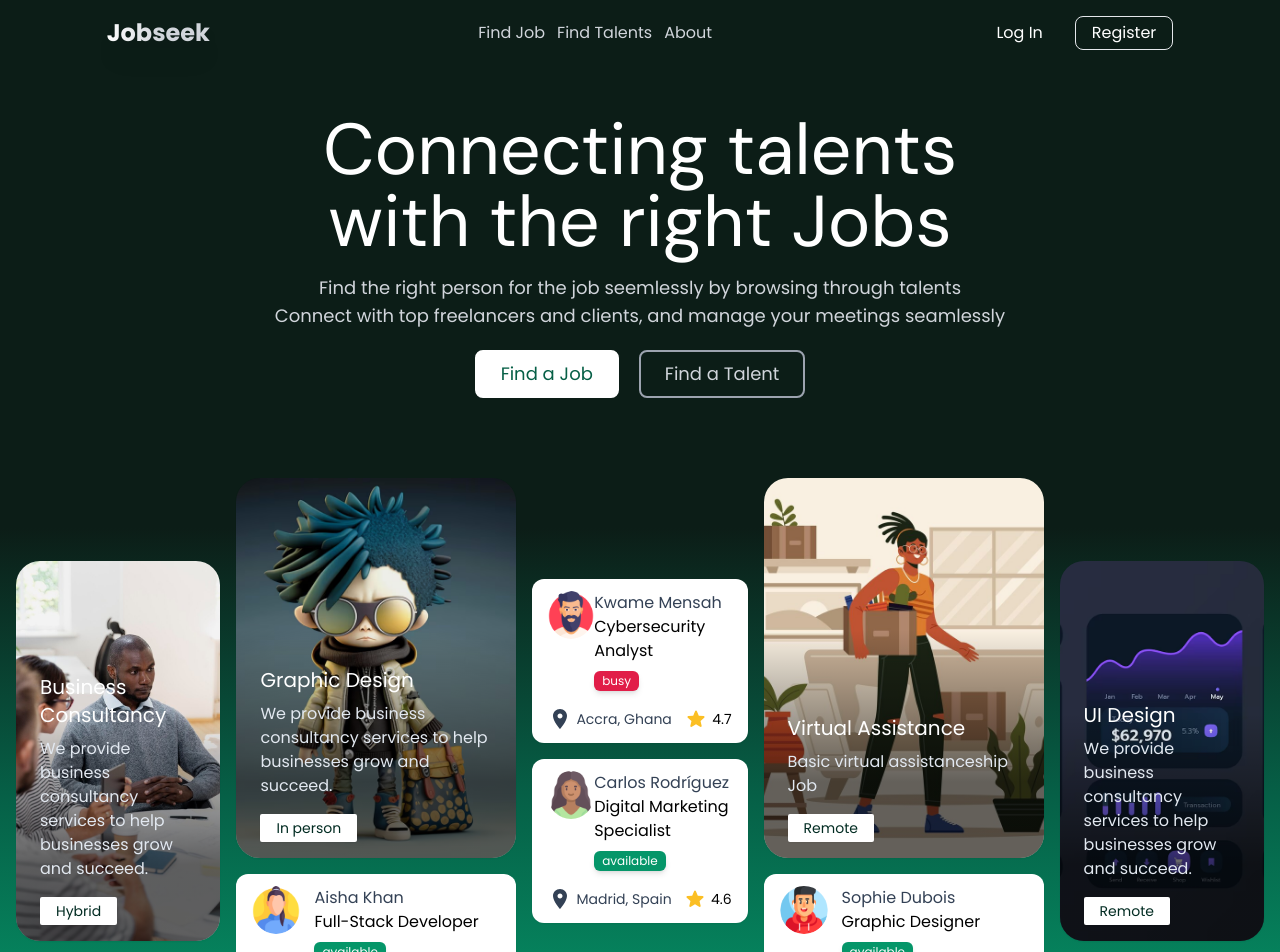
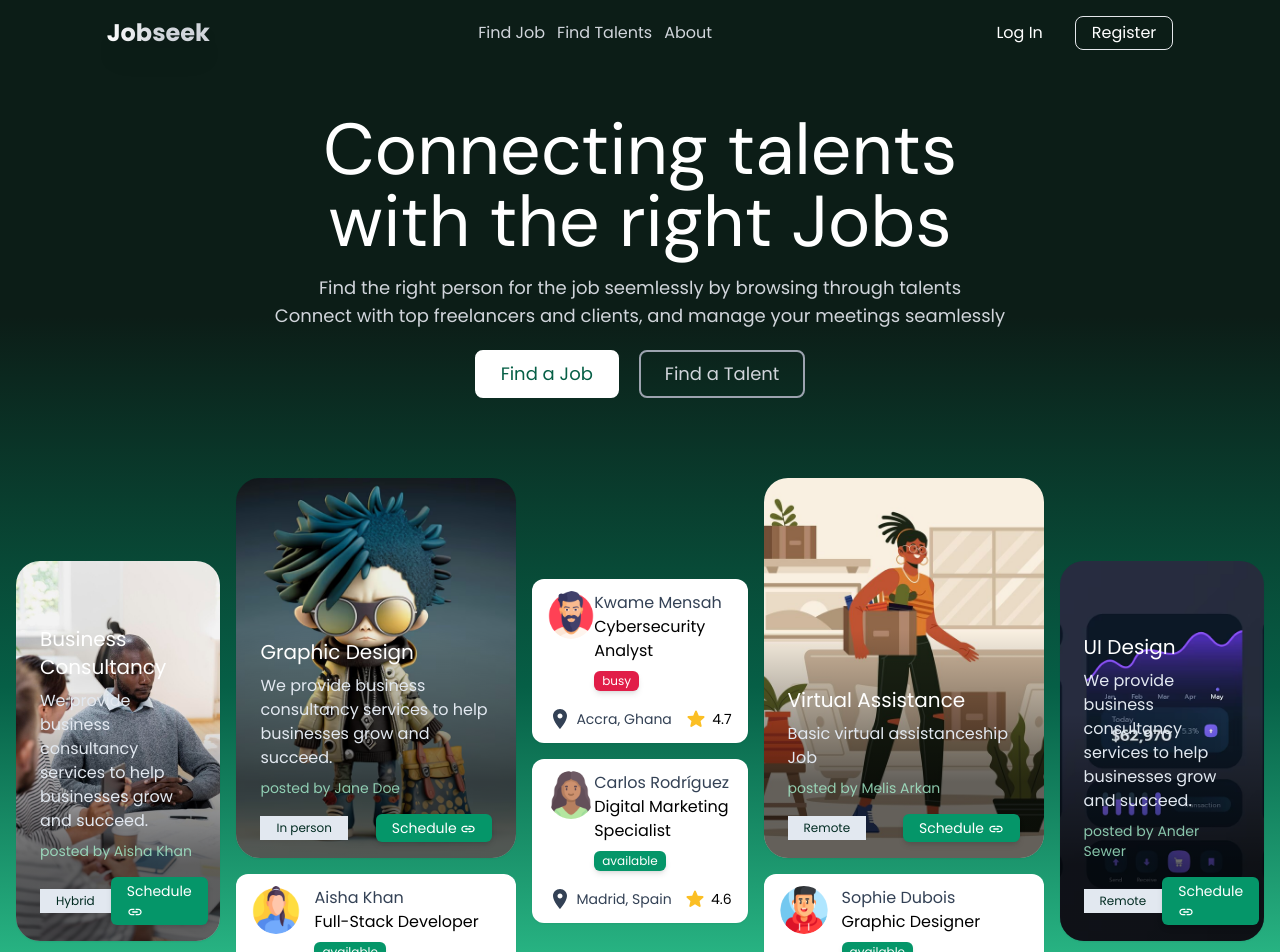
Before and after one commit to oseiclement10/job-seek-frontend, a React (Create React App) app: page / in a window 1280 px wide. Shown: the top 952 px of the page. Built offline with nearby package versions, Linux system fonts and the light colour scheme.

Commit message:
progress before push

```diff
--- a/package.json
+++ b/package.json
@@ -7,9 +7,12 @@
     "@emotion/styled": "^11.14.0",
     "@mui/icons-material": "^6.4.3",
     "@mui/material": "^6.4.3",
+    "@mui/x-date-pickers": "^7.25.0",
+    "@mui/x-date-pickers-pro": "^7.25.0",
     "autoprefixer": "^10.4.20",
     "clsx": "^2.1.1",
     "cra-template": "1.2.0",
+    "dayjs": "^1.11.13",
     "framer-motion": "^12.3.1",
     "postcss": "^8.5.1",
     "react": "^19.0.0",
--- a/src/App.js
+++ b/src/App.js
@@ -1,16 +1,32 @@
 import "./App.css";
 import { BrowserRouter as Router, Routes, Route } from "react-router-dom";
 import Homepage from "./pages/homepage";
+import ScheduleJobPage from "./pages/Schedule/ScheduleJobMeeting";
+import ScheduleTalent from "./pages/Schedule/ScheduleTalent";
+import { LocalizationProvider } from "@mui/x-date-pickers";
+import { AdapterDayjs } from "@mui/x-date-pickers/AdapterDayjs";
+import { paths } from "./routes/routes";
+import { createTheme, ThemeProvider } from "@mui/material";
+
+const theme = createTheme({
+  typography: {
+    fontFamily: ["DM Sans", "sans-serif"].join(","),
+  },
+});
 
 function App() {
   return (
-    <Router>
-      <Routes>
-        <Route path="/" element={<Homepage />} />
-        <Route path="/about" element={<h1>About</h1>} />
-        <Route path="/contact" element={<h1>Contact</h1>} />
-      </Routes>
-    </Router>
+    <ThemeProvider theme={theme}>
+      <LocalizationProvider dateAdapter={AdapterDayjs}>
+        <Router>
+          <Routes>
+            <Route path="/" element={<Homepage />} />
+            <Route path={paths.scheduleTalent} element={<ScheduleTalent />} />
+            <Route path={paths.scheduleJob} element={<ScheduleJobPage />} />
+          </Routes>
+        </Router>
+      </LocalizationProvider>
+    </ThemeProvider>
   );
 }
 
--- /dev/null
+++ b/src/pages/Schedule/ScheduleJobMeeting.jsx
@@ -0,0 +1,77 @@
+import React from 'react'
+import Header from '@/components/Header'
+import { CalendarMonth, Forward } from "@mui/icons-material"
+
+import { mockJobs } from '../homepage/data';
+import { useParams } from 'react-router-dom';
+import { DateCalendar } from '@mui/x-date-pickers/DateCalendar'
+import { TimeField } from '@mui/x-date-pickers/TimeField'
+import { Button } from '@mui/material';
+
+
+const ScheduleJobMeeting = () => {
+
+    const { jobId } = useParams();
+    const job = mockJobs.find(elem => elem.id == jobId);
+
+    return (
+        <>
+            <div className="bg-darkGreen">
+                <Header />
+            </div>
+            <section className='min-h-dvh font-poppins '>
+                <div className="h-full p-10 bg-white ">
+                    <div className="w-5/6 mx-auto ">
+                        <h2 className='mb-6 text-4xl font-semibold text-center text-slate-800 font-poppins'>Schedule a Meeting <CalendarMonth className='ml-1' sx={{ fontSize: 36 }} /></h2>
+                        <div className="grid grid-cols-4 gap-6">
+                            <div className="border-r">
+                                <h2 className='mb-3 text-lg font-semibold text-slate-800'>Job Details</h2>
+                                <div className="space-y-4">
+                                    <DetailTile label="" value={<img src={job?.image} alt='job' className='max-h-[200px] rounded-md' />} />
+                                    <DetailTile label="Job Title" value={job?.name} />
+                                    <DetailTile label="Description" value={job?.name} />
+                                    <DetailTile label="Delivery Mode" value={job?.mode} />
+                                    <DetailTile label="Client" value={job?.clientName} />
+
+                                </div>
+                            </div>
+                            <div className="grid grid-cols-2 col-span-3 ">
+                                <DateCalendar />
+                                <div className="mt-2">
+                                    <TimeField />
+                                    <div className="mt-4">
+                                        <Button variant='danger'>Cancel</Button>
+                                        <Button endIcon={<Forward />} className='text-white bg-emerald-800'>Schedule</Button>
+                                    </div>
+                                </div>
+                            </div>
+                        </div>
+                    </div>
+
+                </div>
+
+
+            </section>
+        </>
+    )
+}
+
+const DatetimeSelector = () => {
+    return (
+        <div className="border">
+            <DateCalendar />
+            <TimeField />
+        </div>
+    )
+}
+
+const DetailTile = ({ label, value }) => {
+    return (
+        <div className="">
+            <h2 className='text-sm text-slate-800'>{label}</h2>
+            <div className='font-medium'>{value}</div>
+        </div>
+    )
+}
+
+export default ScheduleJobMeeting
--- /dev/null
+++ b/src/pages/Schedule/ScheduleTalent.jsx
@@ -0,0 +1,14 @@
+import React from 'react'
+import Header from '@/components/Header'
+
+const ScheduleTalent = () => {
+    return (
+        <>
+            <div className="bg-darkGreen">
+                <Header />
+            </div>
+        </>
+    )
+}
+
+export default ScheduleTalent
--- a/src/pages/homepage/Hero.jsx
+++ b/src/pages/homepage/Hero.jsx
@@ -6,7 +6,7 @@ import TalentCard from "./components/TalentCard"
 
 const Hero = () => {
     return (
-        <section className="min-h-dvh bg-gradient-to-b from-50% from-[#0C1D17] via-emerald-800 to-emerald-600">
+        <section className="min-h-dvh bg-gradient-to-b from-30% from-[#0C1D17] via-emerald-800 to-emerald-400">
             <Header />
             <section>
                 <div className="flex flex-col items-center justify-center mt-12 mb-20 text-lg text-center text-gray-300 font-poppins">
--- a/src/pages/homepage/components/JobCard.jsx
+++ b/src/pages/homepage/components/JobCard.jsx
@@ -1,6 +1,8 @@
 import React from 'react'
 import clsx from 'clsx'
-import { LocationOn } from '@mui/icons-material'
+import { LocationOn, Link as LinkIcon } from '@mui/icons-material'
+import { Link  } from 'react-router-dom'
+import { paths } from '@/routes/routes'
 
 const JobCard = ({ job, type }) => {
     const cardStyling = clsx(
@@ -20,9 +22,18 @@ const JobCard = ({ job, type }) => {
                         {job?.name}
                     </h2>
                     <p className='text-slate-200'> {job?.description} </p>
-                    <p className="px-4 py-1 mt-4 text-sm bg-white rounded-sm shadow-sm text-emerald-950 w-fit font-poppins">
-                        {job?.mode}
+
+                    <p className='mt-2 text-sm text-emerald-200/80 '>
+                        posted by {job?.clientName}
                     </p>
+
+                    <div className="flex items-center justify-between mt-4">
+                        <p className="px-4 py-1 text-xs bg-slate-200 text-emerald-950 w-fit font-poppins">
+                            {job?.mode}
+                        </p>
+                        <Link to={paths.scheduleJob.replace(":jobId", job.id)} className='px-4 py-1 text-sm text-white rounded-md shadow-md bg-emerald-600 hover:bg-emerald-800 transition-smooth active:opacity-10'>Schedule <LinkIcon sx={{ fontSize: 16 }} /> </Link>
+                    </div>
+
                 </div>
             </div>
 
--- a/src/pages/homepage/data.js
+++ b/src/pages/homepage/data.js
@@ -11,28 +11,39 @@ import lady3 from "@/assets/images/girl.png";
 
 export const mockJobs = [
   {
+    id: 1,
     name: "Business Consultancy",
     image: businessConsultancyImg,
     mode: "Hybrid",
-    description:"We provide business consultancy services to help businesses grow and succeed. "
+    description:
+      "We provide business consultancy services to help businesses grow and succeed. ",
+    clientName: "Aisha Khan",
   },
   {
+    id: 2,
     name: "Graphic Design",
     image: graphicDesign,
     mode: "In person",
-    description:"We provide business consultancy services to help businesses grow and succeed. "
+    description:
+      "We provide business consultancy services to help businesses grow and succeed. ",
+    clientName: "Jane Doe",
   },
   {
+    id: 3,
     name: "Virtual Assistance",
     image: virtualAssistance,
     mode: "Remote",
-    description:"Basic virtual assistanceship Job"
+    description: "Basic virtual assistanceship Job",
+    clientName: "Melis Arkan",
   },
   {
+    id: 4,
     name: "UI Design",
     image: uiDesigner,
     mode: "Remote",
-    description:"We provide business consultancy services to help businesses grow and succeed. "
+    description:
+      "We provide business consultancy services to help businesses grow and succeed. ",
+    clientName: "Ander Sewer",
   },
 ];
 
--- /dev/null
+++ b/src/routes/routes.js
@@ -0,0 +1,4 @@
+export const paths = {
+  scheduleJob: "/schedule/job-meeting/:jobId",
+  scheduleTalent: "/schedule/talent-meeting/:talentId",
+};
```
Also changed, not shown: 1 other file (tests, documents, lock files or other folders).
